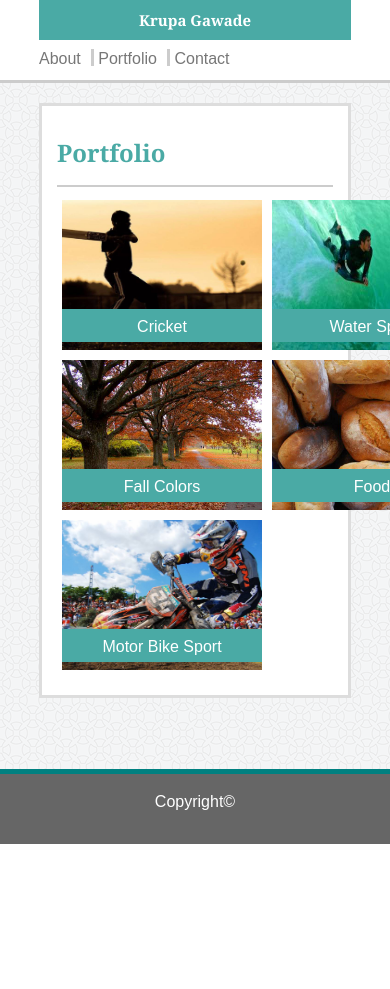
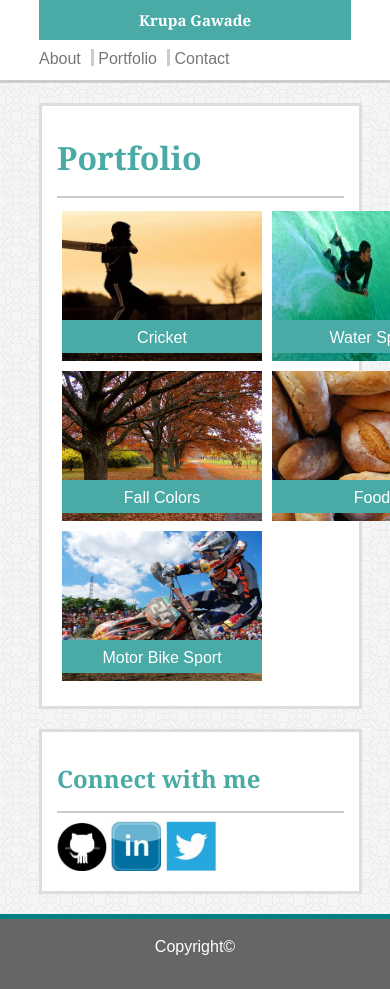
Before and after one commit to krupagawade/BasicPortfolioWithCSS, a plain HTML site: page portfolio.html in a window 390 px wide. Shown: the top 989 px of the page. Before the commit the page ends 844 px from the top, so only its background shows below. Drawn offline with Linux system fonts and the light colour scheme.

Commit message:
Final Version 3

```diff
--- a/assets/css/style.css
+++ b/assets/css/style.css
@@ -153,14 +153,15 @@ Responsivness to screen size
 
 @media screen and (max-width: 980px) {
     .alignCenter {
-        width: 70%;
+        width: 80%;
     }
 
     .nameDiv{
         font-size: 20px;
     }
     .sectionLeft{
-        width: 50%;
+        width: 60%;
+        margin-right: 10px;
     }
 
 }
--- a/portfolio.html
+++ b/portfolio.html
@@ -21,10 +21,9 @@
         </div>
     </header>
     <div  class="alignCenter">
-        <section class="content" >
+        <div class="content sectionLeft" >
             <h1 class="contentHeadColor">Portfolio</h1>
             <hr>
-                <div class="sectionCenter">
                 <table>
                     <tr>
                         <td>
@@ -64,7 +63,14 @@
                     </tr>
                 </table>
         </div>
-        </section>
+        <div  class="content sectionRight">
+            <h2 class="contentHeadColor">Connect with me</h2>
+            <hr>
+            <a href="https://github.com/krupagawade" target="_blank"><img src="assets/images/Github.jpg"  width="50px" height="50"/>
+            <a href="https://www.linkedin.com/krupagawade" target="_blank"><img src="assets/images/linkedin.jpg" width="50px" height="50"/>
+            <a href="https://www.twitter.com" target="_blank"><img src="assets/images/twitter.jpg" width="50px" height="50"/>
+        </div>
+
     </div>
     <footer class="footer">
             <p>
```
Also changed, not shown: contact.html (+2 -2 lines). Lines whose indentation alone changed are shown as unchanged.
